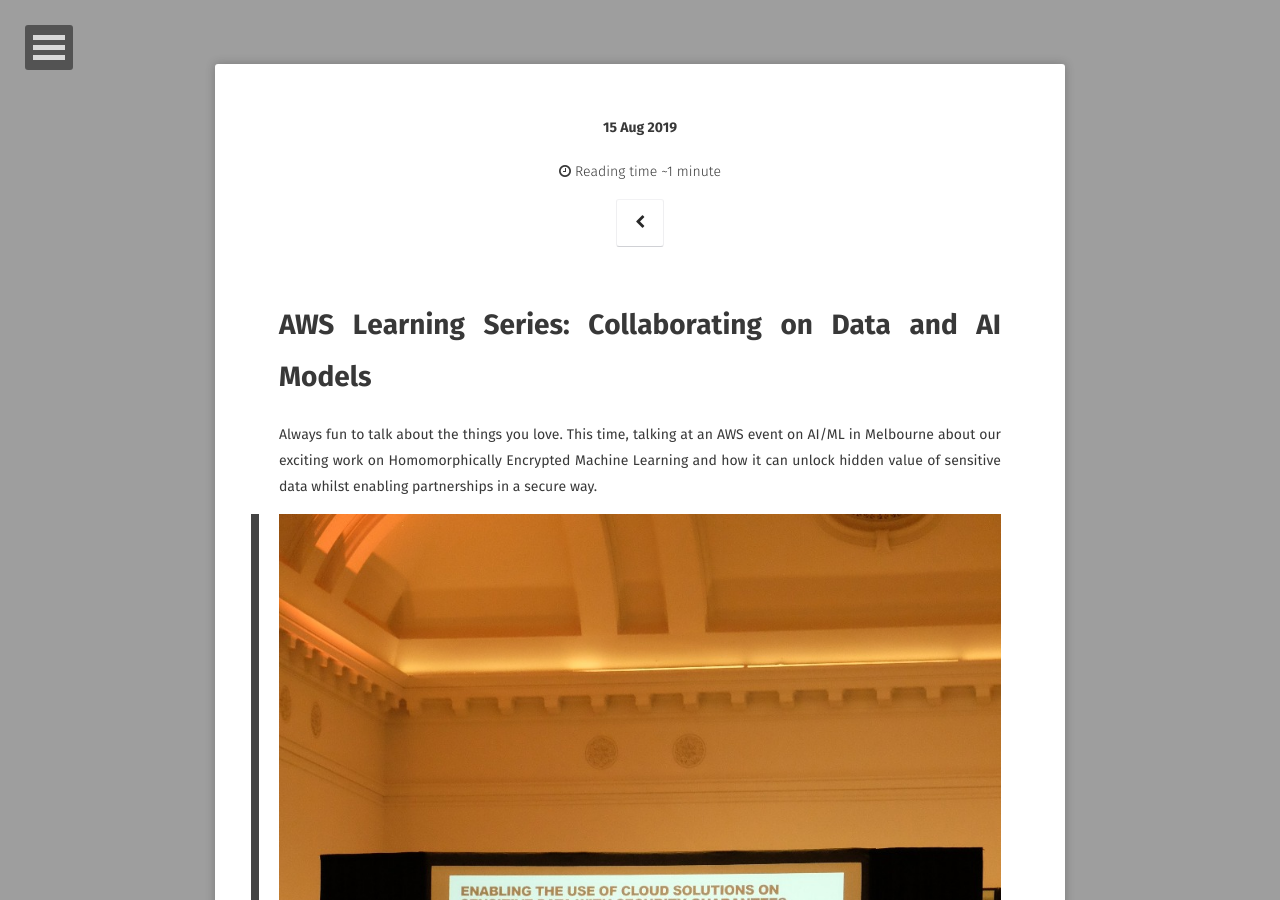
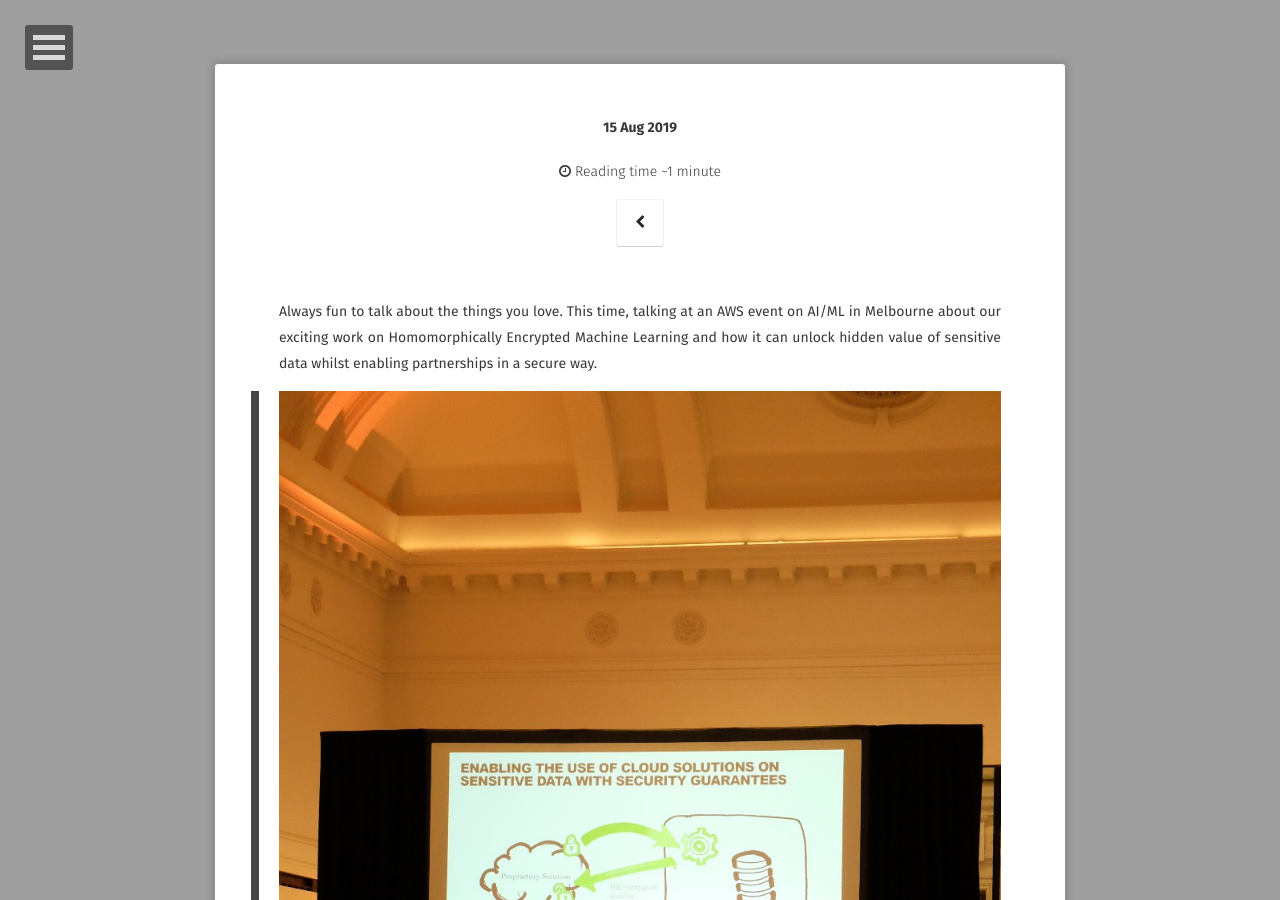
Before and after one commit to pizzato/pizzato.github.io, a Jekyll site: the page built from _posts/2019-03-14-aws-learning-series.markdown, in a window 1280 px wide and 900 px high. Built offline with Jekyll 4.4.1, drawn with Linux system fonts in a browser that asks for light colours; some web fonts are replaced; our own code applies the rules of GitHub Pages for plain Markdown files; a style sheet for code colours, icons or effects is not loaded.

Commit message:
Update 2019-03-14-aws-learning-series.markdown
Removing title on main body

```diff
--- a/_posts/2019-03-14-aws-learning-series.markdown
+++ b/_posts/2019-03-14-aws-learning-series.markdown
@@ -12,8 +12,6 @@
 - Blog
 ---
 
-# AWS Learning Series: Collaborating on Data and AI Models
-
 Always fun to talk about the things you love. This time, talking at an AWS event on AI/ML in Melbourne about our exciting work on Homomorphically Encrypted Machine Learning and how it can unlock hidden value of sensitive data whilst enabling partnerships in a secure way.
 
 > ![](https://luiz.pizzato.cc/assets/img/posts/2019-03-14-AWS-Learning-Series/aws2.jpeg)
```
